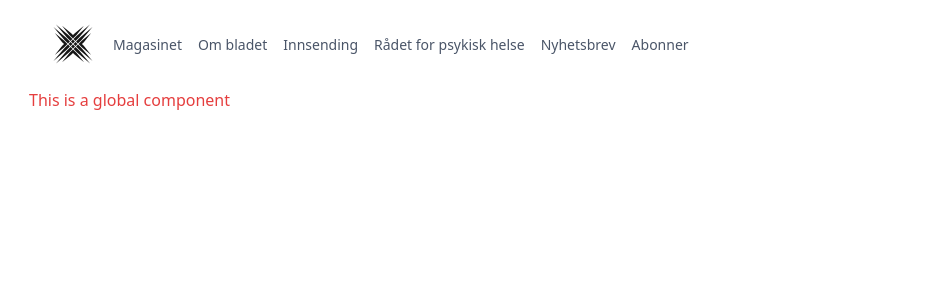
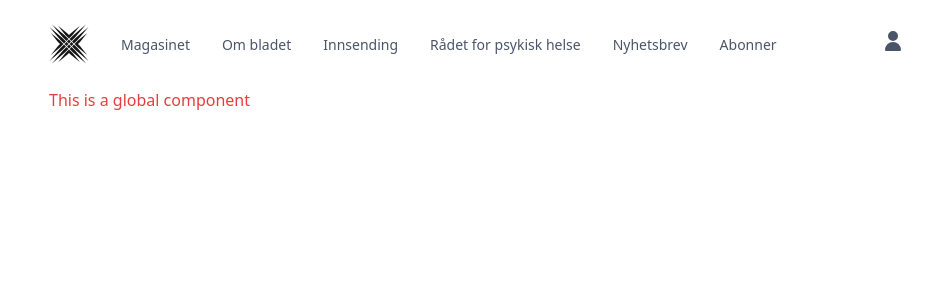
Before and after one commit to danielkjellid/DS5300-IxD3-psykisk-helse, a Vue app: page / in a window 1280 px wide. Shown: the top 300 px of the page, without its empty margins (163-1095 px from the left). Built offline with nearby package versions, Linux system fonts and the light colour scheme; a web font is replaced by a local one; what @tailwindcss/custom-forms would draw is missing.

Commit message:
header responisve, no dropdowns yet

```diff
--- a/src/app.vue
+++ b/src/app.vue
@@ -1,5 +1,5 @@
 <template>
-  <div id="app" class="max-w-4xl mx-auto">
+  <div id="app" class="max-w-4xl mx-auto px-5">
     <BaseHeader />
     <router-view/>
   </div>
--- a/src/components/_base-header.vue
+++ b/src/components/_base-header.vue
@@ -1,19 +1,54 @@
 <template>
-  <div class="lg:justify-start flex items-center justify-between p-6">
-    <img src="../assets/PH-Logo.svg" alt="">
-    <button class="lg:hidden">
-      <svg width="24" height="24" viewBox="0 0 24 24" fill="none" xmlns="http://www.w3.org/2000/svg">
-        <path d="M13 18H20M4 6H20H4ZM4 12H20H4Z" stroke="#A0AEC0" stroke-width="2" stroke-linecap="round" stroke-linejoin="round"/>
-      </svg>
-    </button>
-    <ul class="lg:flex hidden ml-5 text-sm text-gray-700">
-      <li class=""><a href="">Magasinet</a></li>
-      <li class="ml-4"><a href="">Om bladet</a></li>
-      <li class="ml-4"><a href="">Innsending</a></li>
-      <li class="ml-4"><a href="">Rådet for psykisk helse</a></li>
-      <li class="ml-4"><a href="">Nyhetsbrev</a></li>
-      <li class="mx-4"><a href="">Abonner</a></li>
-    </ul>
+  <div class="lg:flex justify-between items-center">
+    <div class="flex items-center justify-between lg:justify-start py-6">
+      <button>
+        <svg width="40" height="40" fill="none" xmlns="http://www.w3.org/2000/svg">
+          <path d="M1.81 9.048l7.333 9.143L11.048 20l-1.81 1.81-7.428 9.142 9.142-7.428L14.476 20l-3.524-3.619L1.81 9.048zm9.619 6.857l3.619 3.524 1.904-1.905-3.523-3.62L.476 2.953 11.43 15.905zm8.062 4.08l-1.953 1.952-1.953-1.952 1.952-1.953 1.954 1.953zm-7.967 4.11L.476 36.952 13.43 26l3.523-3.524-1.904-2-3.524 3.62zM9.048 38.191l9.143-7.334L20 28.952l1.81 1.81 9.238 7.428-7.429-9.142L20 25.524l-3.524 3.524-7.428 9.143zM14 26.57L3.048 39.524 15.905 28.57l3.619-3.619-1.905-1.904L14 26.57zm6.029-6.004l1.953 1.952-1.953 1.953-1.952-1.952 1.952-1.953zm.542 4.385l3.524 3.524 12.953 11.048L26.095 26.57l-3.619-3.523-1.905 1.904zM9.048 1.81l9.143 7.333L20 11.048l1.81-1.81 9.142-7.428-7.428 9.142L20 14.476l-3.619-3.524L9.048 1.81zm4.857 11.619l3.619 3.523 1.905-1.904-3.524-3.62L2.952.477 13.905 13.43zm4.086 4.076l1.954-1.954 1.952 1.953-1.952 1.952-1.954-1.951zm6.104-5.981l-3.619 3.524 2 1.904L26 13.43 36.952.476 24.095 11.524zm14.096-2.476l-7.334 9.143L28.952 20l1.81 1.81 7.428 9.238-9.142-7.429L25.524 20l3.524-3.524 9.143-7.428zM26.57 14L39.524 3.048 28.57 15.905l-3.619 3.619-1.904-2L26.57 14zm-4.058 4.11l1.953 1.952-1.953 1.953-1.952-1.952 1.952-1.953zm2.44 2.461l3.523 3.524 11.048 12.953L26.57 26.095l-3.523-3.619 1.904-1.905z" fill="#161616"/>
+        </svg>
+      </button>
+      <button class="lg:hidden">
+        <svg
+          width="24"
+          height="24"
+          viewBox="0 0 24 24"
+          fill="none"
+          xmlns="http://www.w3.org/2000/svg"
+        >
+          <path
+            d="M13 18H20M4 6H20H4ZM4 12H20H4Z"
+            stroke="#A0AEC0"
+            stroke-width="2"
+            stroke-linecap="round"
+            stroke-linejoin="round"
+          />
+        </svg>
+      </button>
+      <ul class="hidden lg:flex ml-8 text-sm text-gray-700 font-medium">
+        <li class=""><a href="">Magasinet</a></li>
+        <li class="ml-8"><a href="">Om bladet</a></li>
+        <li class="ml-8"><a href="">Innsending</a></li>
+        <li class="ml-8"><a href="">Rådet for psykisk helse</a></li>
+        <li class="ml-8"><a href="">Nyhetsbrev</a></li>
+        <li class="mx-8"><a href="">Abonner</a></li>
+      </ul>
+    </div>
+    <div class="">
+      <button>
+        <svg
+          class="hidden w-6 h-6 lg:block text-gray-700 fill-current"
+          xmlns="http://www.w3.org/2000/svg"
+          stroke="currentColor"
+        >
+          <path
+            stroke-linecap="round"
+            stroke-linejoin="round"
+            stroke-width="2"
+            d="M16 7a4 4 0 11-8 0 4 4 0 018 0zm-4 7a7 7 0 00-7 7h14a7 7 0 00-7-7z"
+          />
+        </svg>
+      </button>
+    </div>
+
   </div>
 </template>
 
@@ -22,8 +57,6 @@
 
 export default {
   name: 'BaseHeader',
-  components: {
-
-  }
+  components: {},
 }
 </script>
```
